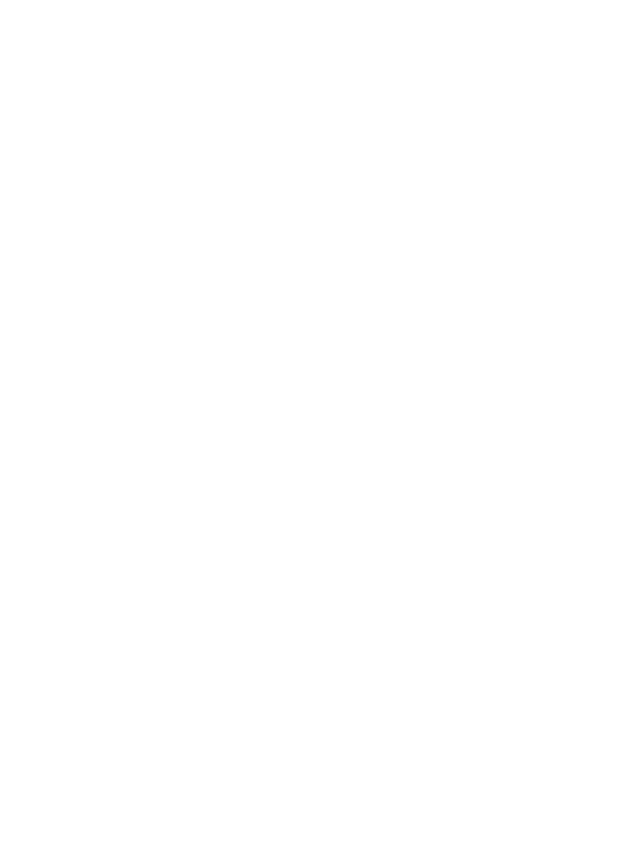
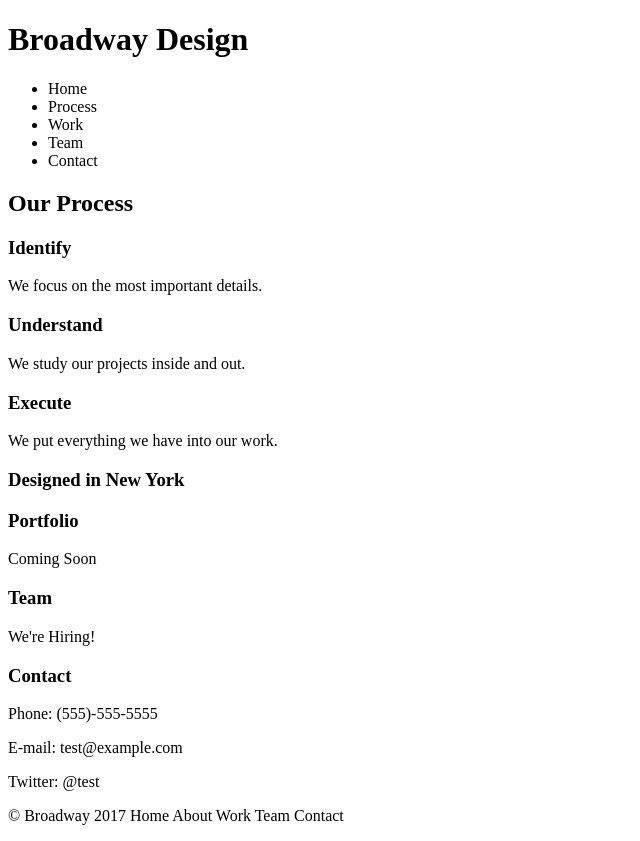
Before and after one commit to antaresnet/broadway, a plain HTML site: page index.html in a window 1280 px wide. Shown: the whole page, without its empty margins (0-640 px from the left). Before the commit the page ends 800 px from the top, so only its background shows below. Drawn offline with Linux system fonts and the light colour scheme.

Commit message:
added content

```diff
--- a/index.html
+++ b/index.html
@@ -5,5 +5,30 @@
     <link rel="stylesheet" type="text/css" href="resources/css/style.css">
   </head>
   <body>
+    <h1>Broadway Design</h1>
+    <ul>
+      <li>Home</li>
+      <li>Process</li>
+      <li>Work</li>
+      <li>Team</li>
+      <li>Contact</li>
+    </ul>
+    <h2>Our Process</h2>
+    <h3>Identify</h3>
+    <p>We focus on the most important details.</p>
+    <h3>Understand</h3>
+    <p>We study our projects inside and out.</p>
+    <h3>Execute</h3>
+    <p>We put everything we have into our work.</p>
+    <h3>Designed in New York</h3>
+    <h3>Portfolio</h3>
+    <p>Coming Soon</p>
+    <h3>Team</h3>
+    <p>We're Hiring!</p>
+    <h3>Contact</h3>
+    <p>Phone: (555)-555-5555</p>
+    <p>E-mail: test@example.com</p>
+    <p>Twitter: @test</p>
+    <p>© Broadway 2017 Home About Work Team Contact</p>
   </body>
 </html>
```
